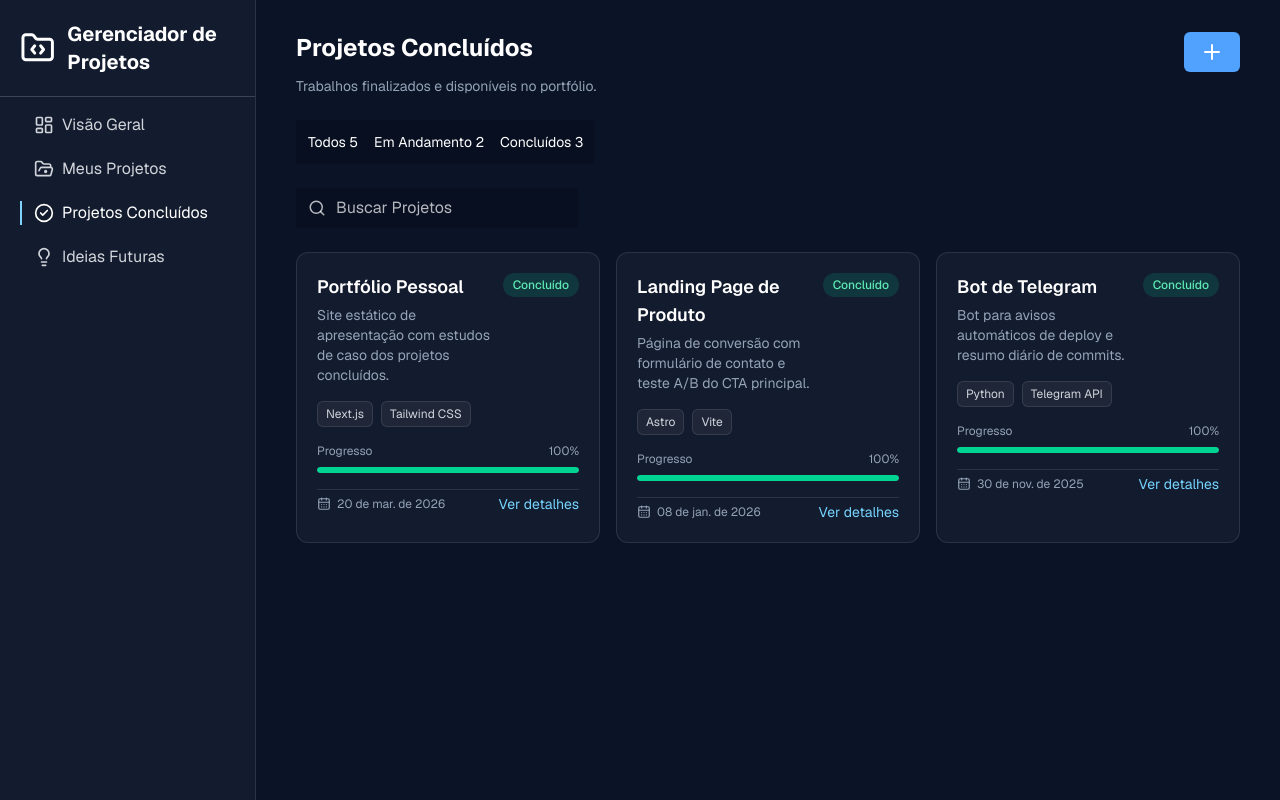
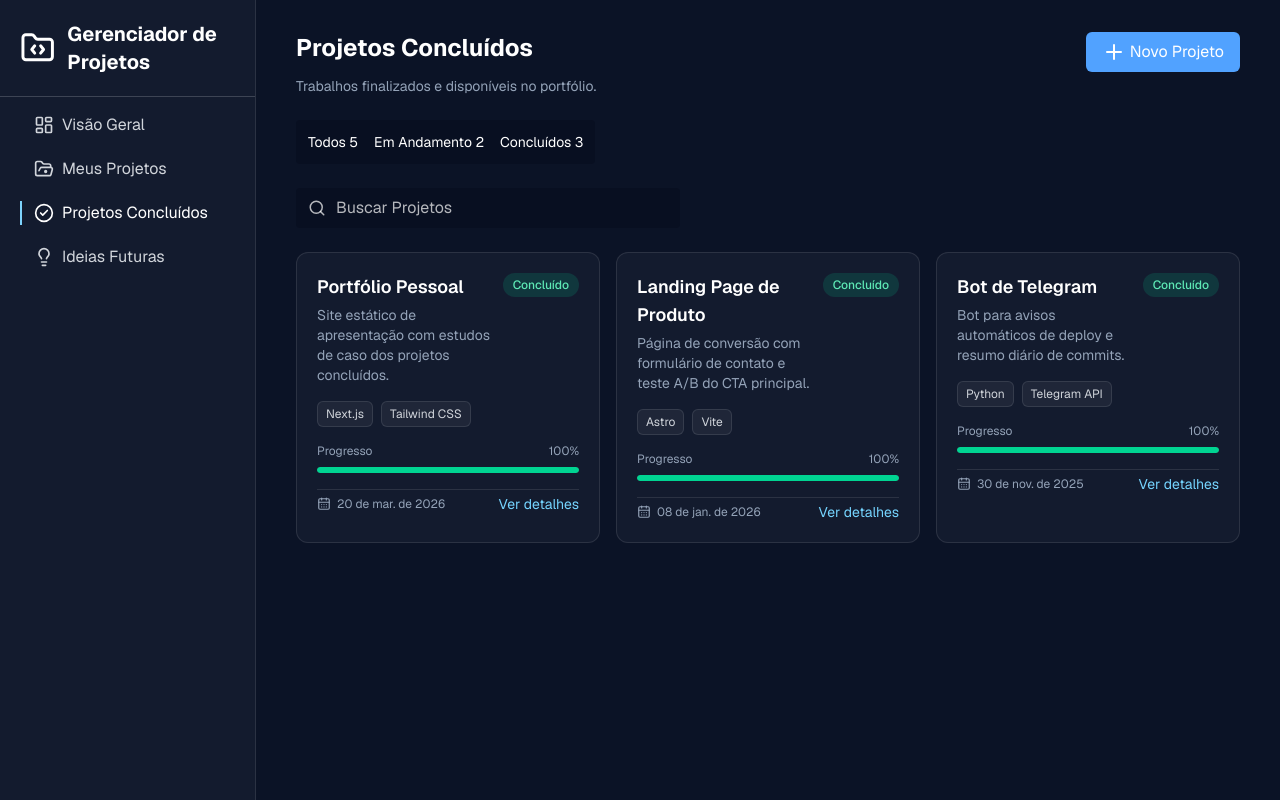
Before and after one commit to DeangellesES/gerenciador_de_projetos_de_softwares-Next.js-TailwindCSS-TypeScript-PrismaORM-PostgreSQL, a Next.js app: page /projetos-concluidos in a window 1280 px wide. Built offline with nearby package versions, Linux system fonts and the light colour scheme.

Commit message:
componente Buscar Projetos

```diff
--- a/src/app/(painel)/ideias-futuras/page.tsx
+++ b/src/app/(painel)/ideias-futuras/page.tsx
@@ -11,6 +11,7 @@ export default function PaginaIdeiasFuturas() {
     <ListaProjetos
       titulo="Ideias Futuras"
       descricao="Ideias guardadas para quando houver tempo e motivation."
+      botao="Nova Ideia"
       projetos={porStatus("ideia")}
     />
   );
--- a/src/app/(painel)/projetos-concluidos/page.tsx
+++ b/src/app/(painel)/projetos-concluidos/page.tsx
@@ -11,6 +11,7 @@ export default function PaginaProjetosConcluidos() {
     <ListaProjetos
       titulo="Projetos Concluídos"
       descricao="Trabalhos finalizados e disponíveis no portfólio."
+      botao="Novo Projeto"
       projetos={porStatus("concluido")}
     />
   );
--- /dev/null
+++ b/src/components/BuscaProjetos/index.tsx
@@ -0,0 +1,53 @@
+"use client";
+
+import { useDeferredValue, useState } from "react";
+import { Search } from "lucide-react";
+import CartaoProjeto from "@/components/CartaoProjeto";
+import { buscarProjetos, type Projeto } from "@/lib/projetos";
+
+type BuscaProjetosProps = {
+  projetos: Projeto[];
+};
+
+export default function BuscaProjetos({ projetos }: BuscaProjetosProps) {
+  const [termo, setTermo] = useState("");
+  const termoAdiado = useDeferredValue(termo);
+  const resultados = buscarProjetos(projetos, termoAdiado);
+  const buscando = termo !== termoAdiado;
+
+  return (
+    <>
+      <div className="relative w-full max-w-sm">
+        <Search
+          className="absolute left-3 top-1/2 -translate-y-1/2 text-white/70"
+          size={18}
+        />
+
+        <input
+          type="search"
+          value={termo}
+          onChange={(evento) => setTermo(evento.target.value)}
+          aria-label="Buscar projetos"
+          className="w-full bg-[#080F21] pl-10 pr-3 placeholder:text-white/70 p-2 rounded text-white"
+          placeholder="Buscar Projetos"
+        />
+      </div>
+
+      {resultados.length === 0 ? (
+        <p className="text-[#64748B] text-sm border border-dashed border-white/10 rounded-xl p-8 text-center">
+          {buscando
+            ? "Buscando projetos..."
+            : termo.trim()
+              ? `Nenhum projeto encontrado para "${termo.trim()}".`
+              : "Nenhum projeto por aqui ainda."}
+        </p>
+      ) : (
+        <div className="grid gap-4 sm:grid-cols-2 xl:grid-cols-3">
+          {resultados.map((projeto) => (
+            <CartaoProjeto key={projeto.id} projeto={projeto} />
+          ))}
+        </div>
+      )}
+    </>
+  );
+}
--- a/src/components/ListaProjetos/index.tsx
+++ b/src/components/ListaProjetos/index.tsx
@@ -1,7 +1,7 @@
 import type { ReactNode } from "react";
-import CartaoProjeto from "@/components/CartaoProjeto";
+import BuscaProjetos from "@/components/BuscaProjetos";
 import type { Projeto } from "@/lib/projetos";
-import { Plus, Search  } from 'lucide-react';
+import { Plus } from 'lucide-react';
 
 type ListaProjetosProps = {
   titulo: string;
@@ -35,30 +35,7 @@ export default function ListaProjetos({
         <p className="text-white text-sm">Concluídos 3</p>
       </div>
 
-      <div className="relative w-[30%]">
-        <Search
-          className="absolute left-3 top-1/2 -translate-y-1/2 text-white/70"
-          size={18}
-        />
-
-        <input
-          type="text"
-          className="w-full bg-[#080F21] pl-10 placeholder:text-white/70 p-2 rounded"
-          placeholder="Buscar Projetos"
-        />
-      </div>
-
-      {projetos.length === 0 ? (
-        <p className="text-[#64748B] text-sm border border-dashed border-white/10 rounded-xl p-8 text-center">
-          Nenhum projeto por aqui ainda.
-        </p>
-      ) : (
-        <div className="grid gap-4 sm:grid-cols-2 xl:grid-cols-3">
-          {projetos.map((projeto) => (
-            <CartaoProjeto key={projeto.id} projeto={projeto} />
-          ))}
-        </div>
-      )}
+      <BuscaProjetos projetos={projetos} />
     </div>
   );
 }
--- a/src/lib/projetos.ts
+++ b/src/lib/projetos.ts
@@ -100,6 +100,32 @@ export function porStatus(status: StatusProjeto): Projeto[] {
   return projetos.filter((projeto) => projeto.status === status);
 }
 
+export function normalizar(texto: string): string {
+  return texto
+    .normalize("NFD")
+    .replace(/\p{Diacritic}/gu, "")
+    .toLowerCase()
+    .trim();
+}
+
+export function buscarProjetos(lista: Projeto[], termo: string): Projeto[] {
+  const busca = normalizar(termo);
+
+  if (!busca) {
+    return lista;
+  }
+
+  const termos = busca.split(/\s+/).filter(Boolean);
+
+  return lista.filter((projeto) => {
+    const alvo = normalizar(
+      [projeto.nome, projeto.descricao, ...projeto.stack].join(" "),
+    );
+
+    return termos.every((termoBusca) => alvo.includes(termoBusca));
+  });
+}
+
 export function formatarData(data: string): string {
   return new Date(`${data}T12:00:00`).toLocaleDateString("pt-BR", {
     day: "2-digit",
```
